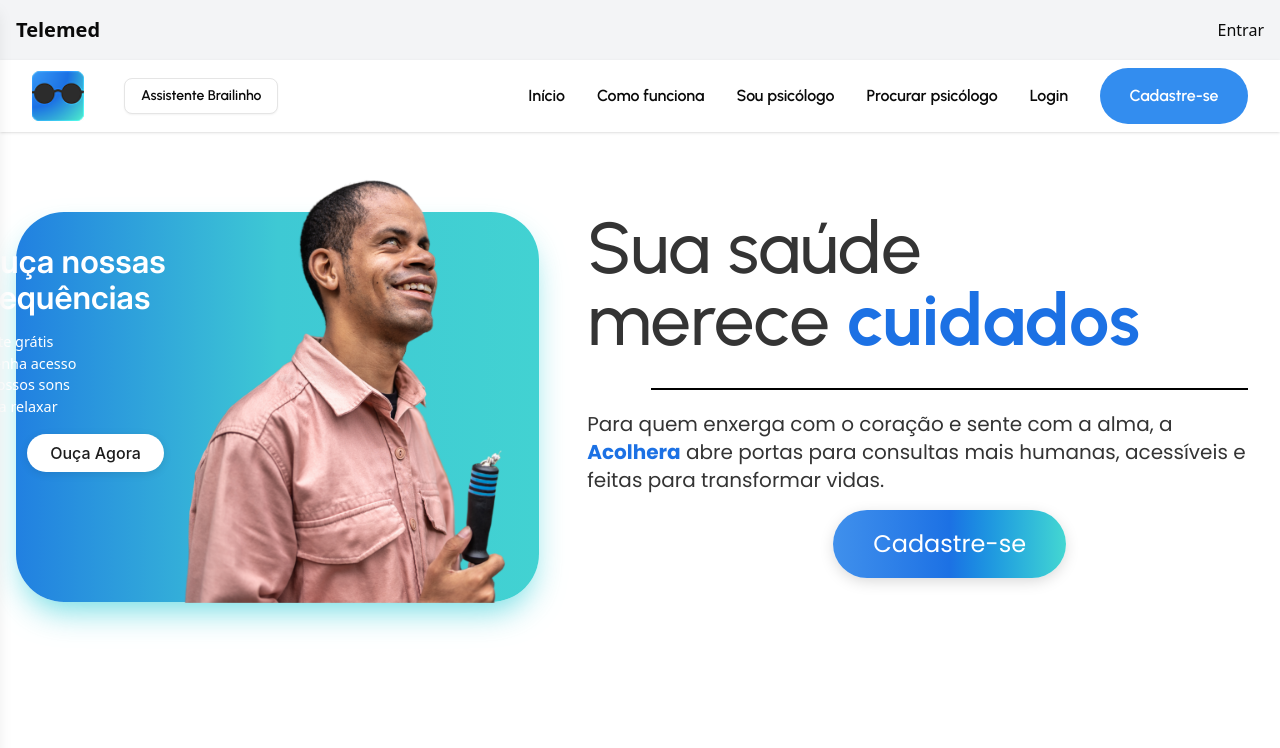
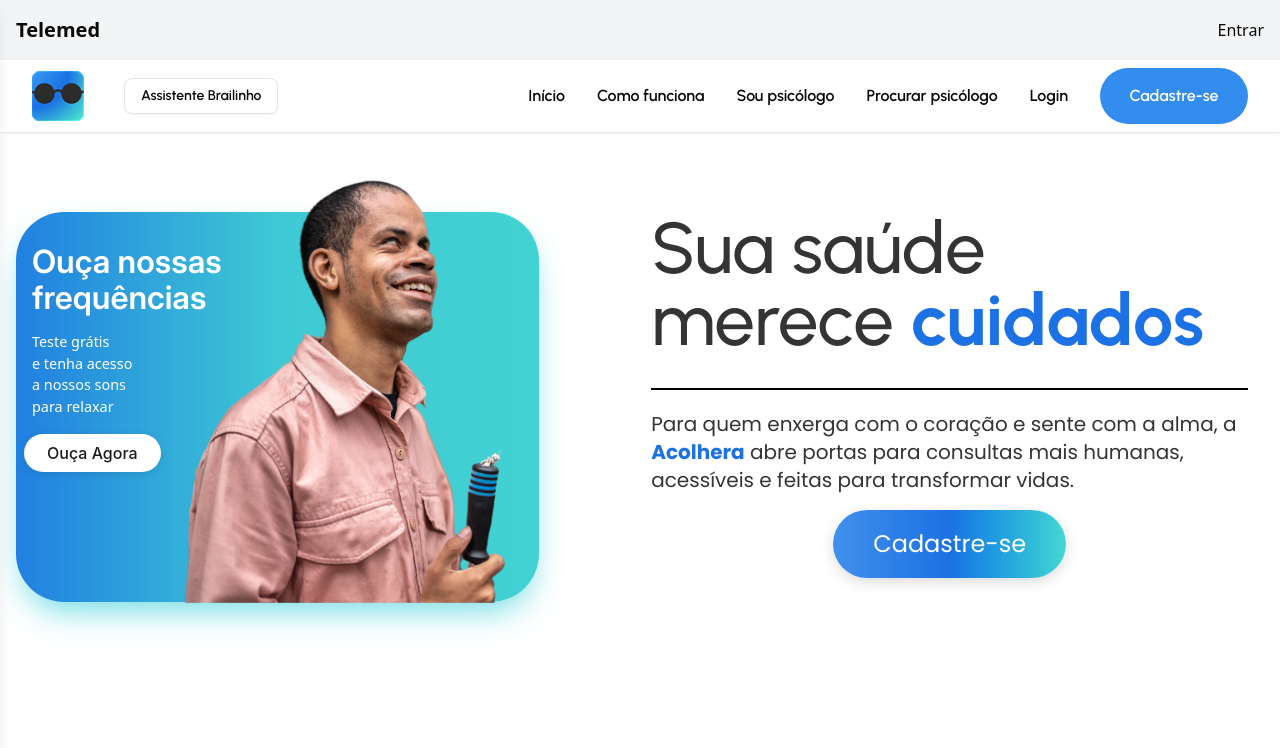
Before and after one commit to BrailleWay/frontend-nextjs-brailleway, a Next.js app: page /homepage in a window 1280 px wide. Shown: the top 748 px of the page. Built offline with nearby package versions, Linux system fonts and the light colour scheme; no server answers.

Commit message:
Ajustes Section1

```diff
--- a/app/ui/home/Section1.css
+++ b/app/ui/home/Section1.css
@@ -23,7 +23,7 @@
 @media (min-width: 1024px) {
   #container-esquerda {
     max-width: 700px;
-    padding: 2.5rem 3rem;
+    padding: 2rem 5rem;
     border-radius: 2.5rem;
   }
 }
@@ -70,10 +70,13 @@
   }
 }
 
+/* Telas grandes */
 @media (min-width: 1024px) {
   .img-vazada {
-    width: 260px;
-    top: -80px;
+     width: 450px;
+    margin-left: 4rem;
+    margin-top: 4rem;
+
   }
 }
 
@@ -82,20 +85,42 @@
     width: 450px;
     margin-left: 7rem;
     margin-top: 1.3rem;
-
+      top: -80px;
 
   }
 }
 
 
+ @media (min-width: 1024px) {
+  #container-esquerda h2,
+  #container-esquerda h3 {
+    text-align: right;      /* ou left, center, conforme desejar */
+    margin-left: 4rem;      /* exemplo: afasta da esquerda */
+    margin-right: 10;        /* exemplo: encosta na direita */
+  }
+}
 
-@media (max-width: 1280px){
- h2, h3 {
-padding-left: -2rem;
-margin-left: -4rem;
 
+
+@media (min-width: 1280px) {
+  #container-esquerda h2,
+  #container-esquerda h3 {
+    text-align: left;      /* ou left, center, conforme desejar */
+    margin-left: 0.5rem;      /* exemplo: afasta da esquerda */
+    margin-right: 0;        /* exemplo: encosta na direita */
+    padding-top: 0rem;
+  }
 }
+
+@media (min-width: 1280px) {
+  #container-esquerda h2 {
+
+    padding-top: 2rem;
+  }
 }
+
+
+
 
 @media (max-width: 639px) {
     h2,h3 {
--- a/app/ui/home/Section1.js
+++ b/app/ui/home/Section1.js
@@ -14,7 +14,7 @@ export default function Section1() {
                     className="img-vazada"
                 />
                 <div id="container-esquerda">
-                    <div className="w-full px-4 py-8 space-y-4 z-10">
+                    <div className="w-full  space-y-4 z-10">
                         <h2 className="text-white text-center md:text-left font-['Inter-semibold'] text-4xl md:max-w-sm">
                             Ouça nossas<br/> frequências
                         </h2>
@@ -30,7 +30,7 @@ export default function Section1() {
                                 fontFamily: 'Inter, sans-serif',
                                 fontWeight: 500,
                                 fontSize: '1rem',
-                                margin: '0rem -0.8rem',
+                                margin: '0rem 0rem',
                                 boxShadow: '0 2px 8px 0 rgba(0,0,0,0.10)',
                                 position: 'relative',
                             }}
```
